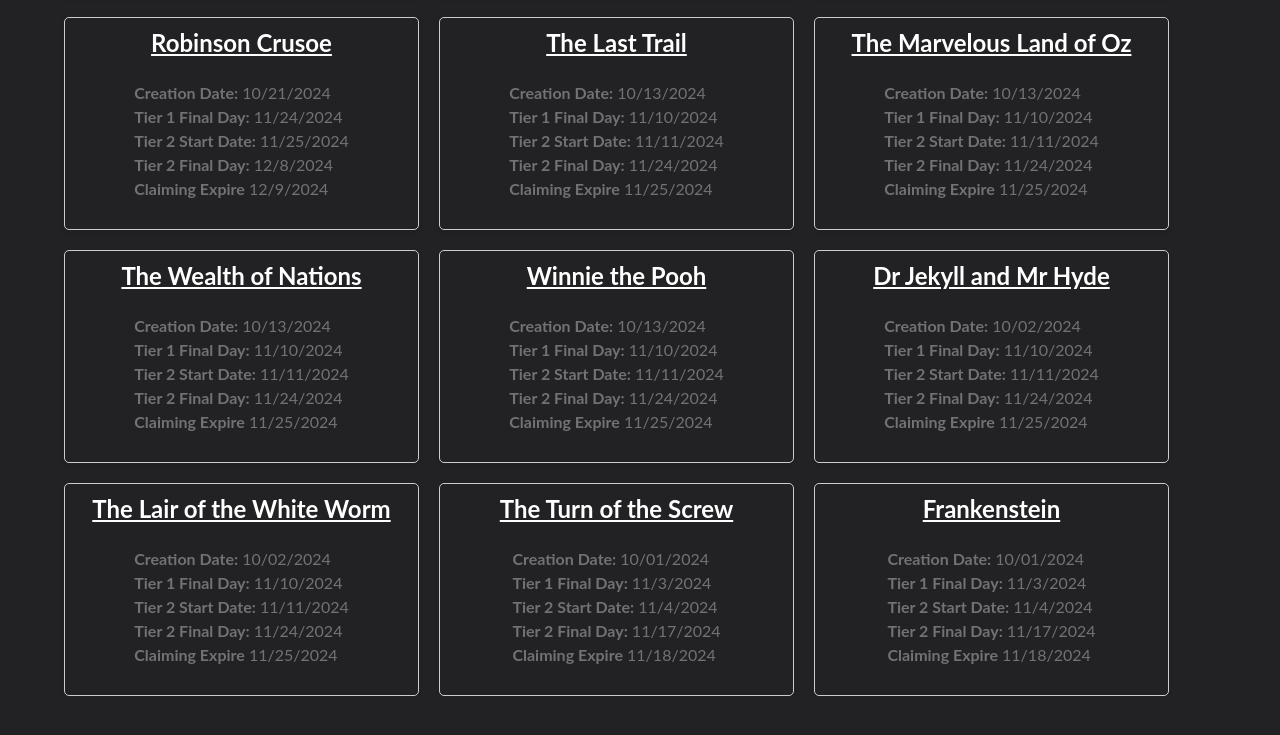
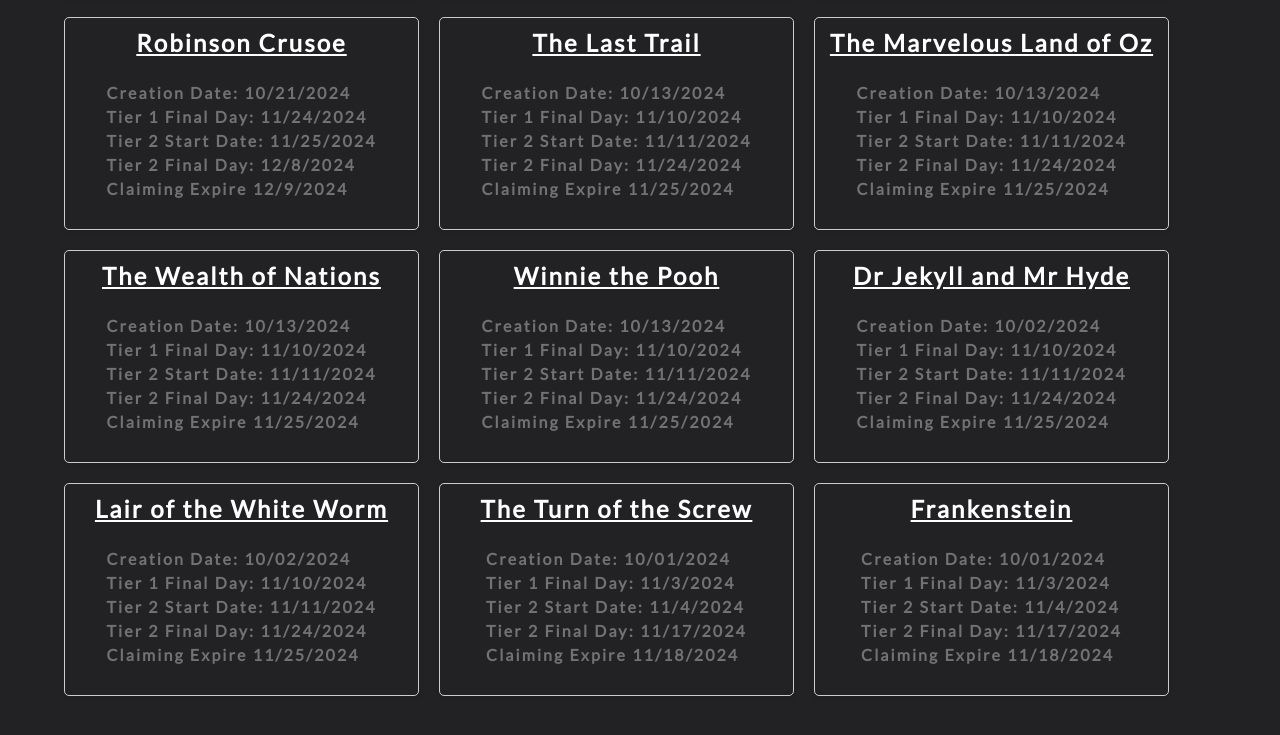
Before and after one commit to snoozie-v/nfbcdecay, a plain HTML site: page index.html in a window 1280 px wide. Shown: the part 968-1703 px from the top of the page. Before the commit the page ends 1664 px from the top, so only its background shows below. Drawn offline with Linux system fonts and the light colour scheme.

Commit message:
implemented lato font correctly and added some other font characteristics to match nfbclub.com

```diff
--- a/index.html
+++ b/index.html
@@ -4,6 +4,7 @@
     <meta charset="UTF-8">
     <meta http-equiv="X-UA-Compatible" content="IE=edge">
     <meta name="viewport" content="width=device-width, initial-scale=1.0">
+    <link href="https://fonts.googleapis.com/css?family=Lato&display=swap" rel="stylesheet">
     <link rel="stylesheet" href="styles.css">
     <title>NFBC Decay</title>
 </head>
--- a/script.js
+++ b/script.js
@@ -140,7 +140,7 @@ const data = [
     },
     {
         contract: "0xf52518a4541240F9DD2DA80B308D0A6936752302",
-        title:"The Lair of the White Worm",
+        title:"Lair of the White Worm",
         creation: "10/02/2024",
         tier1_final: "11/10/2024",
         tier2_start: "11/11/2024",
--- a/styles.css
+++ b/styles.css
@@ -1,6 +1,9 @@
 body {
     background-color: #222225;
-    font-family: Lato;
+    font-family: 'Lato', sans-serif;
+    font-style: normal;
+    font-weight: 700;
+    letter-spacing: 2.08px;
     color: #727273;
     display: flex;
     flex-direction: column;
@@ -8,6 +11,7 @@ body {
     min-height: 100vh;
     margin: 0;
     padding: 0;
+    padding-bottom: 75px;
 }
 
 a {
```
